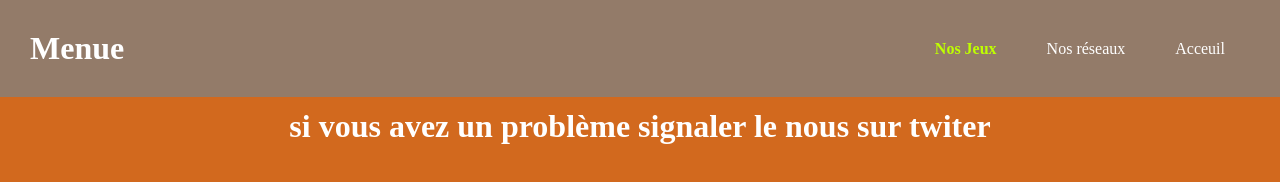
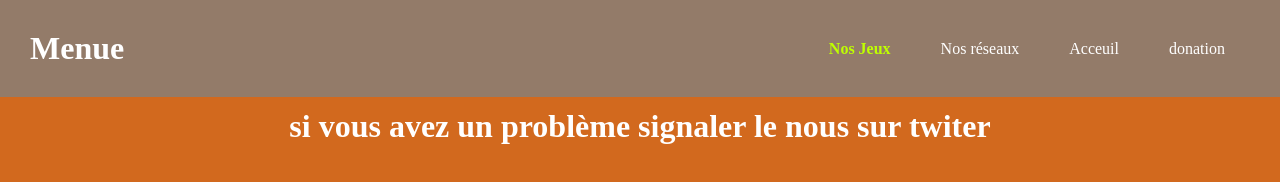
Before and after one commit to hungers-entertainment/hungers-entertainment, a plain HTML site: page besoin.html in a window 1280 px wide. Drawn offline with Linux system fonts and the light colour scheme.

Commit message:
patch credit2

```diff
--- a/besoin.html
+++ b/besoin.html
@@ -16,7 +16,7 @@
                     <!-- <li><a href="0">Notre server minecraft</a></li> -->
                     <li><a href="index.html">Acceuil</a></li>
                     <!-- <li><a href="besoin.html">Besoin d'aide click ici</a></li> -->
-                    <!-- <li><a href="pay.html">donation</a></li> -->
+                    <li><a href="pay.html">donation</a></li>
                 </ul>
             </div>
          </nav>
```
